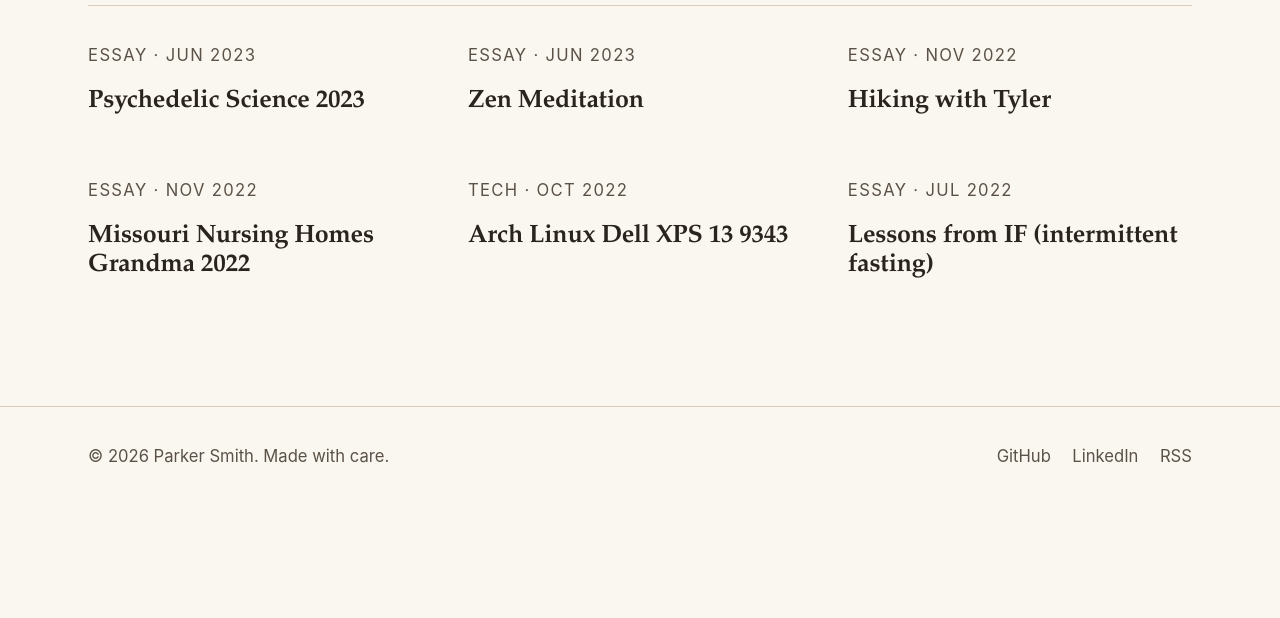
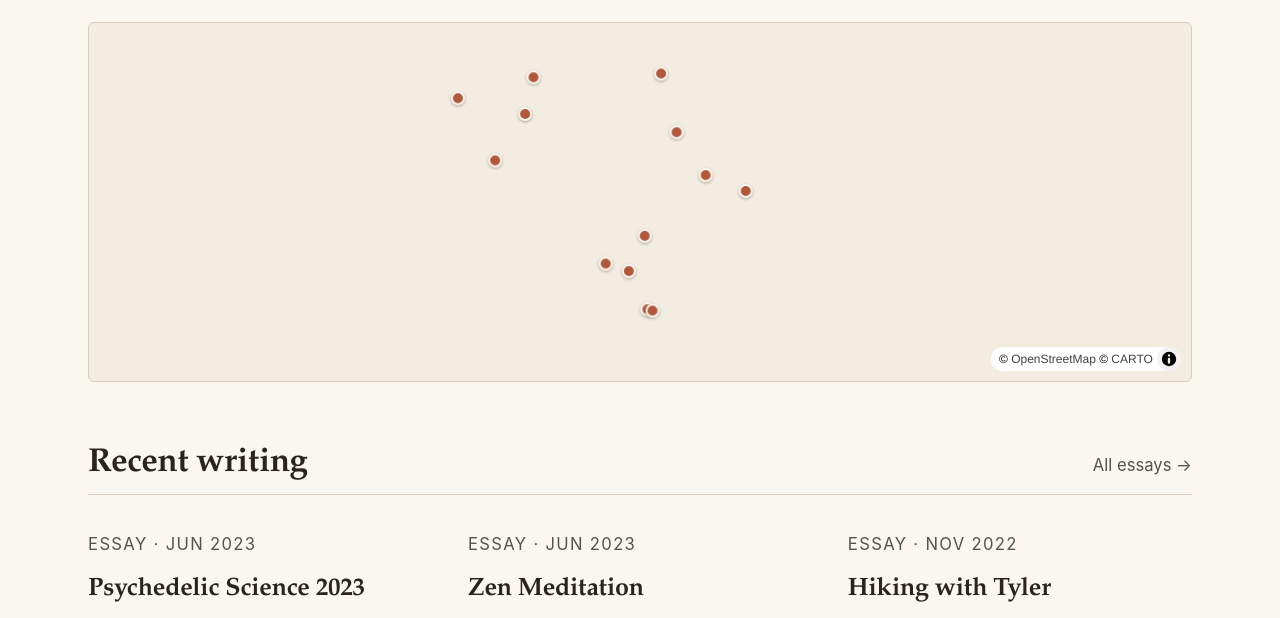
Before and after one commit to psmithdev/psmithdev_website, an Astro site in the folder web/: page / in a window 1280 px wide. Shown: the part 744-1362 px from the top of the page. Before the commit the page ends 1259 px from the top, so only its background shows below. Built offline with nearby package versions, Linux system fonts and the light colour scheme; Astro itself is replaced by a stand-in of ours; no server answers.

Commit message:
Add MapLibre travel map (Phase 4: full map on /travel, teaser on home)

```diff
--- a/web/package.json
+++ b/web/package.json
@@ -14,6 +14,7 @@
     "@astrojs/cloudflare": "^12.5.0",
     "@astrojs/rss": "^4.0.11",
     "astro": "^5.8.0",
+    "maplibre-gl": "^5.24.0",
     "rehype-katex": "^7.0.1",
     "remark-math": "^6.0.0",
     "sharp": "^0.34.0"
--- /dev/null
+++ b/web/src/components/TravelMap.astro
@@ -0,0 +1,249 @@
+---
+import { getCollection } from 'astro:content';
+
+interface Props {
+  height?: string;
+  /** Initial map center [lng, lat]. Defaults to a frame that fits Europe + UK. */
+  center?: [number, number];
+  zoom?: number;
+  interactive?: boolean;
+  class?: string;
+}
+
+const {
+  height = '520px',
+  center = [12, 47],
+  zoom = 3.4,
+  interactive = true,
+  class: className = '',
+} = Astro.props;
+
+const entries = await getCollection('travel', ({ data }) => !data.draft);
+
+const pins = entries.map((e) => ({
+  slug: e.slug,
+  title: e.data.title,
+  city: e.data.location.city,
+  country: e.data.location.country,
+  lat: e.data.location.lat,
+  lng: e.data.location.lng,
+  cover: e.data.cover ?? null,
+  href: `/travel/${e.slug}/`,
+}));
+
+const config = { center, zoom, interactive };
+---
+
+<div class:list={['travel-map-wrap', className]} style={`height:${height}`}>
+  <div class="travel-map" data-map />
+  <script type="application/json" data-map-pins set:html={JSON.stringify(pins)} />
+  <script type="application/json" data-map-config set:html={JSON.stringify(config)} />
+</div>
+
+<script>
+  import maplibregl from 'maplibre-gl';
+  import 'maplibre-gl/dist/maplibre-gl.css';
+
+  function init(wrap: HTMLElement) {
+    const mapEl = wrap.querySelector<HTMLElement>('[data-map]');
+    const pinsEl = wrap.querySelector<HTMLElement>('[data-map-pins]');
+    const cfgEl = wrap.querySelector<HTMLElement>('[data-map-config]');
+    if (!mapEl || !pinsEl || !cfgEl) return;
+
+    const pins = JSON.parse(pinsEl.textContent || '[]') as Array<{
+      slug: string;
+      title: string;
+      city: string;
+      country: string;
+      lat: number;
+      lng: number;
+      cover: string | null;
+      href: string;
+    }>;
+    const cfg = JSON.parse(cfgEl.textContent || '{}') as {
+      center: [number, number];
+      zoom: number;
+      interactive: boolean;
+    };
+
+    const map = new maplibregl.Map({
+      container: mapEl,
+      style: {
+        version: 8,
+        sources: {
+          carto: {
+            type: 'raster',
+            tiles: [
+              'https://a.basemaps.cartocdn.com/light_all/{z}/{x}/{y}.png',
+              'https://b.basemaps.cartocdn.com/light_all/{z}/{x}/{y}.png',
+              'https://c.basemaps.cartocdn.com/light_all/{z}/{x}/{y}.png',
+            ],
+            tileSize: 256,
+            attribution:
+              '&copy; <a href="https://www.openstreetmap.org/copyright">OpenStreetMap</a> &copy; <a href="https://carto.com/attributions">CARTO</a>',
+          },
+        },
+        layers: [{ id: 'carto', type: 'raster', source: 'carto' }],
+      },
+      center: cfg.center,
+      zoom: cfg.zoom,
+      interactive: cfg.interactive,
+      attributionControl: { compact: true },
+    });
+
+    if (cfg.interactive) {
+      map.addControl(new maplibregl.NavigationControl({ showCompass: false }), 'top-right');
+    }
+
+    for (const pin of pins) {
+      const el = document.createElement('button');
+      el.className = 'travel-pin';
+      el.type = 'button';
+      el.setAttribute('aria-label', `${pin.city}, ${pin.country}`);
+
+      const popupHtml = `
+        <a class="travel-popup" href="${pin.href}">
+          ${
+            pin.cover
+              ? `<img src="${pin.cover}" alt="" loading="lazy" onerror="this.remove()" />`
+              : ''
+          }
+          <div class="travel-popup-body">
+            <strong>${pin.title}</strong>
+            <span>${pin.city}, ${pin.country}</span>
+          </div>
+        </a>
+      `;
+
+      const popup = new maplibregl.Popup({
+        offset: 14,
+        closeButton: false,
+        maxWidth: '240px',
+      }).setHTML(popupHtml);
+
+      new maplibregl.Marker({ element: el })
+        .setLngLat([pin.lng, pin.lat])
+        .setPopup(popup)
+        .addTo(map);
+
+      // Click pin → navigate to post (popup still hovers).
+      el.addEventListener('click', (ev) => {
+        ev.stopPropagation();
+        if (window.matchMedia('(hover: hover)').matches) {
+          // desktop: let the popup handle it, navigation happens on popup click
+          popup.addTo(map);
+        } else {
+          // touch: tap pin = open post
+          window.location.href = pin.href;
+        }
+      });
+    }
+  }
+
+  // Initialize each map on the page once it scrolls into view.
+  document.querySelectorAll<HTMLElement>('.travel-map-wrap').forEach((wrap) => {
+    if (!('IntersectionObserver' in window)) {
+      init(wrap);
+      return;
+    }
+    const io = new IntersectionObserver(
+      (entries) => {
+        for (const entry of entries) {
+          if (entry.isIntersecting) {
+            init(wrap);
+            io.disconnect();
+            break;
+          }
+        }
+      },
+      { rootMargin: '200px' }
+    );
+    io.observe(wrap);
+  });
+</script>
+
+<style is:global>
+  .travel-map-wrap {
+    position: relative;
+    width: 100%;
+    border-radius: 6px;
+    overflow: hidden;
+    border: 1px solid var(--rule);
+    background: var(--bg-elevated);
+  }
+
+  .travel-map {
+    width: 100%;
+    height: 100%;
+  }
+
+  .travel-pin {
+    width: 14px;
+    height: 14px;
+    border-radius: 50%;
+    background: var(--accent);
+    border: 2px solid var(--bg);
+    box-shadow: 0 1px 3px rgba(42, 36, 30, 0.35);
+    padding: 0;
+    cursor: pointer;
+    transition: transform 0.15s ease;
+  }
+
+  .travel-pin:hover {
+    transform: scale(1.35);
+  }
+
+  /* MapLibre popup overrides — warm/journal palette */
+  .maplibregl-popup-content {
+    background: var(--bg);
+    color: var(--ink);
+    padding: 0;
+    border-radius: 4px;
+    box-shadow: 0 4px 16px rgba(42, 36, 30, 0.18);
+    overflow: hidden;
+    font-family: var(--font-serif);
+  }
+
+  .maplibregl-popup-tip {
+    border-top-color: var(--bg) !important;
+    border-bottom-color: var(--bg) !important;
+  }
+
+  .travel-popup {
+    display: block;
+    color: inherit;
+    text-decoration: none;
+  }
+
+  .travel-popup img {
+    display: block;
+    width: 100%;
+    height: 120px;
+    object-fit: cover;
+    background: var(--bg-elevated);
+  }
+
+  .travel-popup-body {
+    padding: 0.5rem 0.7rem 0.6rem;
+    display: flex;
+    flex-direction: column;
+    gap: 0.15rem;
+  }
+
+  .travel-popup strong {
+    font-size: 1rem;
+    font-weight: 600;
+    line-height: 1.25;
+  }
+
+  .travel-popup span {
+    font-family: var(--font-sans);
+    font-size: 0.78rem;
+    color: var(--ink-soft);
+    letter-spacing: 0.02em;
+  }
+
+  .travel-popup:hover strong {
+    color: var(--accent);
+  }
+</style>
--- a/web/src/pages/index.astro
+++ b/web/src/pages/index.astro
@@ -1,5 +1,6 @@
 ---
 import BaseLayout from '../layouts/BaseLayout.astro';
+import TravelMap from '../components/TravelMap.astro';
 import { getCollection } from 'astro:content';
 
 const posts = (await getCollection('posts', ({ data }) => !data.draft)).sort(
@@ -31,6 +32,14 @@ const linkFor = (entry: (typeof recent)[number]) =>
       I write about places I've been, things I've built, and what I'm learning
       along the way. Welcome — pull up a chair.
     </p>
+  </section>
+
+  <section class="map-teaser wide">
+    <header class="section-head">
+      <h2>Travel</h2>
+      <a href="/travel" class="more">Open full map →</a>
+    </header>
+    <TravelMap height="360px" interactive={false} />
   </section>
 
   <section class="recent wide">
@@ -81,6 +90,10 @@ const linkFor = (entry: (typeof recent)[number]) =>
     font-size: var(--step-1);
     color: var(--ink-soft);
     max-width: 32rem;
+  }
+
+  .map-teaser {
+    padding: 1rem 1.2rem 2rem;
   }
 
   .recent {
```
Also changed, not shown: web/src/pages/travel/index.astro (+14 -1 lines), 1 other file.
